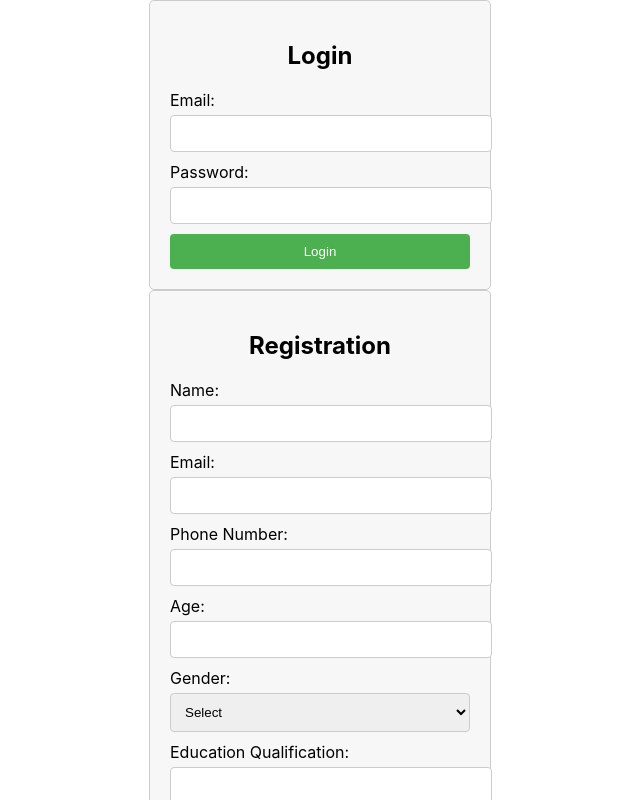
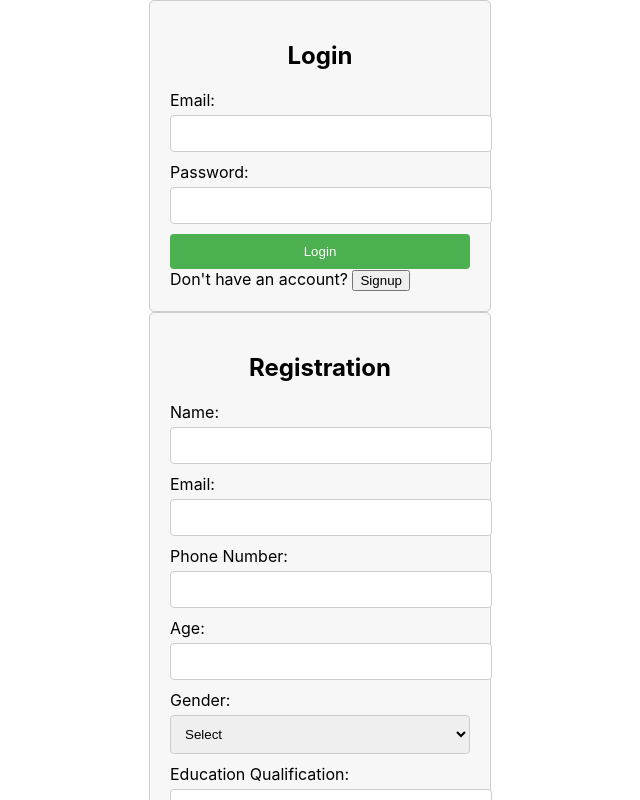
Before and after one commit to Delhiganesh04/direct-connect, a React (Create React App) app: page / in a window 1280 px wide. Shown: the top 800 px of the page, without its empty margins (320-960 px from the left). Built offline with nearby package versions, Linux system fonts and the light colour scheme.

Commit message:
LoginForm.js

```diff
--- a/src/components/LoginForm.js
+++ b/src/components/LoginForm.js
@@ -7,7 +7,7 @@ import firebase from '../firebase'; // Update the path based on your file struct
 
 
 
-const LoginForm = () => {
+const LoginForm = ({ handleSwitchForm }) => {
   const [email, setEmail] = useState('');
   const [password, setPassword] = useState('');
 
@@ -22,11 +22,11 @@ const LoginForm = () => {
   const handleLogin = (e) => {
     e.preventDefault();
     // Check email and password against registered credentials
-    if (email === 'registered_email@example.com' && password === 'password123') {
-      console.log('Login successful');
+    if(email === 'registered_email@example.com' && password === 'password123') {
+      console.log('Login failed');
       // Perform additional actions upon successful login
     } else {
-      console.log('Login failed');
+      console.log('Login successfull');
       // Display error message or perform other actions for failed login
     }
      // fire base in login
@@ -48,9 +48,9 @@ const LoginForm = () => {
   };
 
   return (
-    <form onSubmit={handleLogin}>
+    <form className="add "onSubmit={handleLogin}>
       <h2>Login</h2>
-      <label htmlFor="email">Email:</label>
+      <label className="box" htmlFor="email">Email:</label>
       <input
         type="email"
         id="email"
@@ -71,6 +71,12 @@ const LoginForm = () => {
       <br />
 
       <button type="submit">Login</button>
+      <div className="reg">
+        Don't have an account?{' '}
+        <button type="button" className="log" onClick={handleSwitchForm}>
+          Signup
+        </button>
+      </div>
     </form>
   );
 };
```
